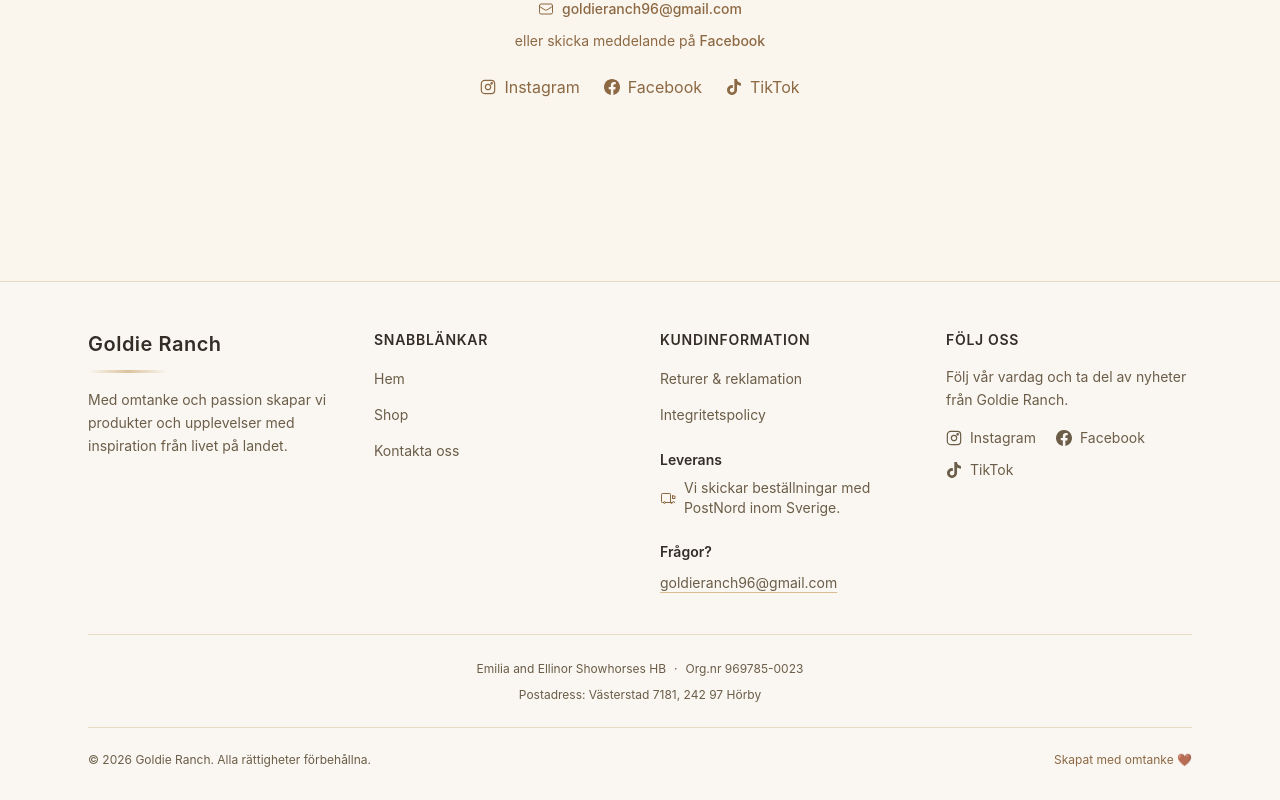
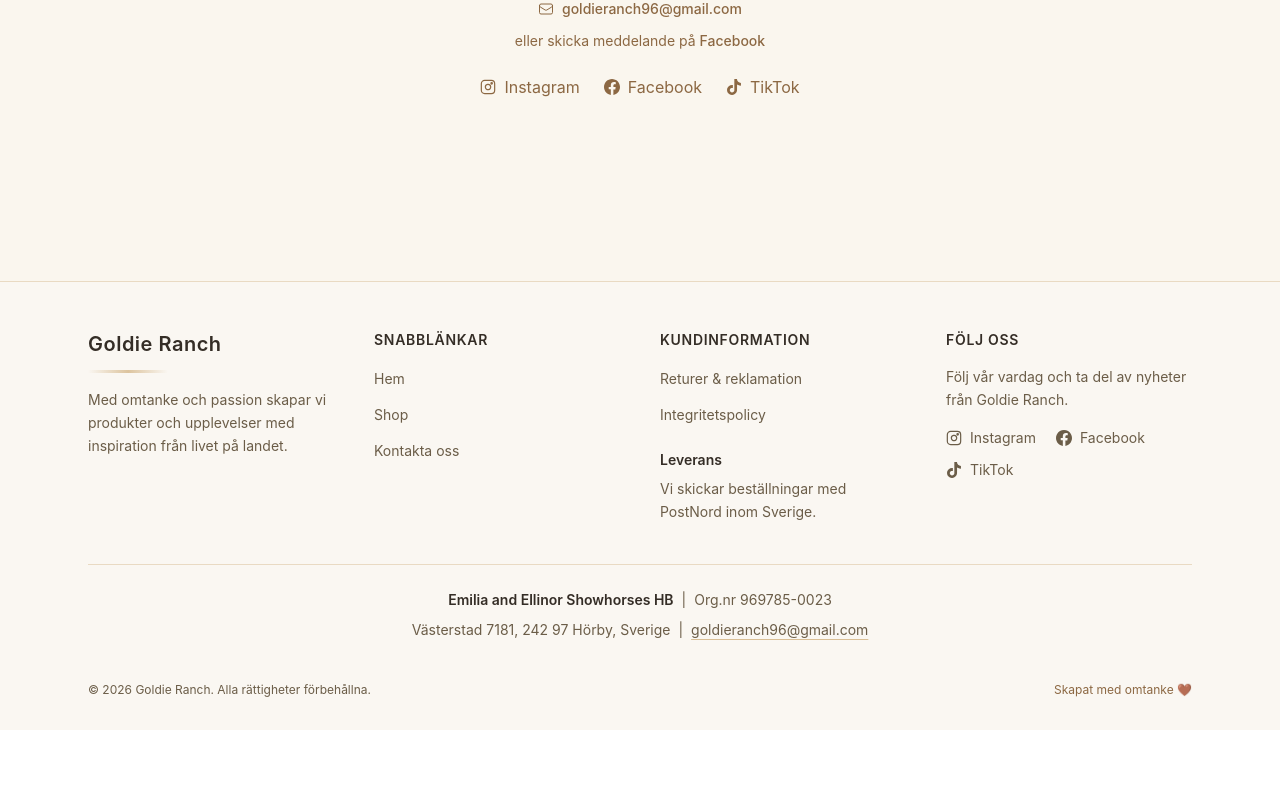
Before and after one commit to Emilia9602/GoldieRanch, a React (Vite) app: page / in a window 1280 px wide. Shown: the part 584-1384 px from the top of the page. After the commit the page ends 1314 px from the top, so only its background shows below. Built offline with nearby package versions, Linux system fonts and the light colour scheme; no server answers.

Commit message:
Changed some styling on footer

```diff
--- a/src/App.tsx
+++ b/src/App.tsx
@@ -28,6 +28,8 @@ import PrivacyPolicyPage from "./pages/shop/PrivacyPolicyPage";
 //Städa kod i admin, dela upp mer?
 //Hero på homepage?
 //Rabatt? Rea - Ingen retur? Kolla lagar
+//Ljuskalkylatorn - lägg in senare så att priset räknas med moms, vinst m.m
+//Ljuskalkylatorn - Role admin kunna se priser, role staff ej priser
 //Behandlings sida, info
 //Presentkort - lägg in
 //Retur sida
--- a/src/components/shop/Footer.tsx
+++ b/src/components/shop/Footer.tsx
@@ -9,9 +9,6 @@ function Footer() {
 
     const socialLinkClass =
         "flex items-center gap-2 text-sm text-[#6B5D48] hover:text-[#6F4E2E] transition-all duration-300 ease-in-out hover:-translate-y-0.5 hover:scale-105 focus-visible:outline-2 focus-visible:outline-offset-4 focus-visible:outline-[#8C6843] rounded-sm";
-
-    const emailLinkClass =
-        "text-sm text-[#6B5D48] hover:text-[#342D26] hover:font-semibold underline underline-offset-4 decoration-[#D9BE95] decoration-1 hover:decoration-[#8C6843] transition-all duration-300 ease-in-out focus-visible:outline-2 focus-visible:outline-offset-4 focus-visible:outline-[#8C6843] rounded-sm";
 
     return (
         <footer className="bg-[#FAF7F2] border-t border-[#D9BE95]/50">
@@ -100,40 +97,9 @@ function Footer() {
                                 Leverans
                             </p>
 
-                            <div className="flex items-center justify-center sm:justify-start gap-2">
-                                <svg
-                                    xmlns="http://www.w3.org/2000/svg"
-                                    fill="none"
-                                    viewBox="0 0 24 24"
-                                    strokeWidth="1.5"
-                                    stroke="currentColor"
-                                    className="w-4 h-4 text-[#8C6843] shrink-0"
-                                    aria-hidden="true"
-                                >
-                                    <path
-                                        strokeLinecap="round"
-                                        strokeLinejoin="round"
-                                        d="M8.25 18.75a1.5 1.5 0 0 1-3 0m3 0a1.5 1.5 0 0 0-3 0m3 0h6m-9 0H3.375A1.125 1.125 0 0 1 2.25 17.625V6.375A1.125 1.125 0 0 1 3.375 5.25h11.25A1.125 1.125 0 0 1 15.75 6.375v12.375m-6 0h6m0 0a1.5 1.5 0 0 0 3 0m0 0a1.5 1.5 0 0 1 3 0m-3 0h-3m3-6h3.75v-3.75h-3.75m0 3.75V8.25"
-                                    />
-                                </svg>
-
-                                <p className="text-sm text-[#6B5D48]">
-                                    Vi skickar beställningar med PostNord inom Sverige.
-                                </p>
-                            </div>
-                        </div>
-
-                        <div className="mt-6">
-                            <p className="text-sm font-semibold text-[#342D26] mb-2">
-                                Frågor?
+                            <p className="text-sm leading-relaxed text-[#6B5D48]">
+                                Vi skickar beställningar med PostNord inom Sverige.
                             </p>
-
-                            <a
-                                href="mailto:goldieranch96@gmail.com"
-                                className={emailLinkClass}
-                            >
-                                goldieranch96@gmail.com
-                            </a>
                         </div>
                     </div>
 
@@ -210,19 +176,31 @@ function Footer() {
 
                 {/* Företagsuppgifter */}
                 <div className="border-t border-[#D9BE95]/50 mt-10 pt-6 text-center">
-                    <p className="text-xs leading-relaxed text-[#6B5D48]">
-                        Emilia and Ellinor Showhorses HB
-                        <span className="mx-2">·</span>
+
+                    <p className="text-sm leading-relaxed text-[#6B5D48]">
+                        <span className="font-semibold text-[#342D26]">
+                            Emilia and Ellinor Showhorses HB
+                        </span>
+
+                        <span className="mx-2">|</span>
+
                         Org.nr 969785-0023
                     </p>
 
-                    <p className="text-xs text-[#6B5D48] mt-2">
-                        Postadress: Västerstad 7181, 242 97 Hörby
+                    <p className="text-sm leading-relaxed text-[#6B5D48] mt-2">
+                        Västerstad 7181, 242 97 Hörby, Sverige
+
+                        <span className="mx-2">|</span>
+
+                        <a
+                            href="mailto:goldieranch96@gmail.com"
+                            className="text-[#6B5D48] hover:text-[#342D26] underline underline-offset-4 decoration-[#D9BE95] decoration-1 hover:decoration-[#8C6843] transition-colors duration-300 ease-in-out focus-visible:outline-2 focus-visible:outline-offset-4 focus-visible:outline-[#8C6843] rounded-sm"
+                        >
+                            goldieranch96@gmail.com
+                        </a>
                     </p>
 
-                    {/* TODO: Lägg till företagets telefonnummer om det behövs. */}
-
-                    <div className="border-t border-[#D9BE95]/50 mt-6 pt-6 flex flex-col sm:flex-row items-center justify-between gap-3">
+                    <div className="mt-6 pt-4 flex flex-col sm:flex-row items-center justify-between gap-3">
                         <p className="text-xs text-[#6B5D48] text-center">
                             © {currentYear} Goldie Ranch. Alla rättigheter förbehållna.
                         </p>
```
